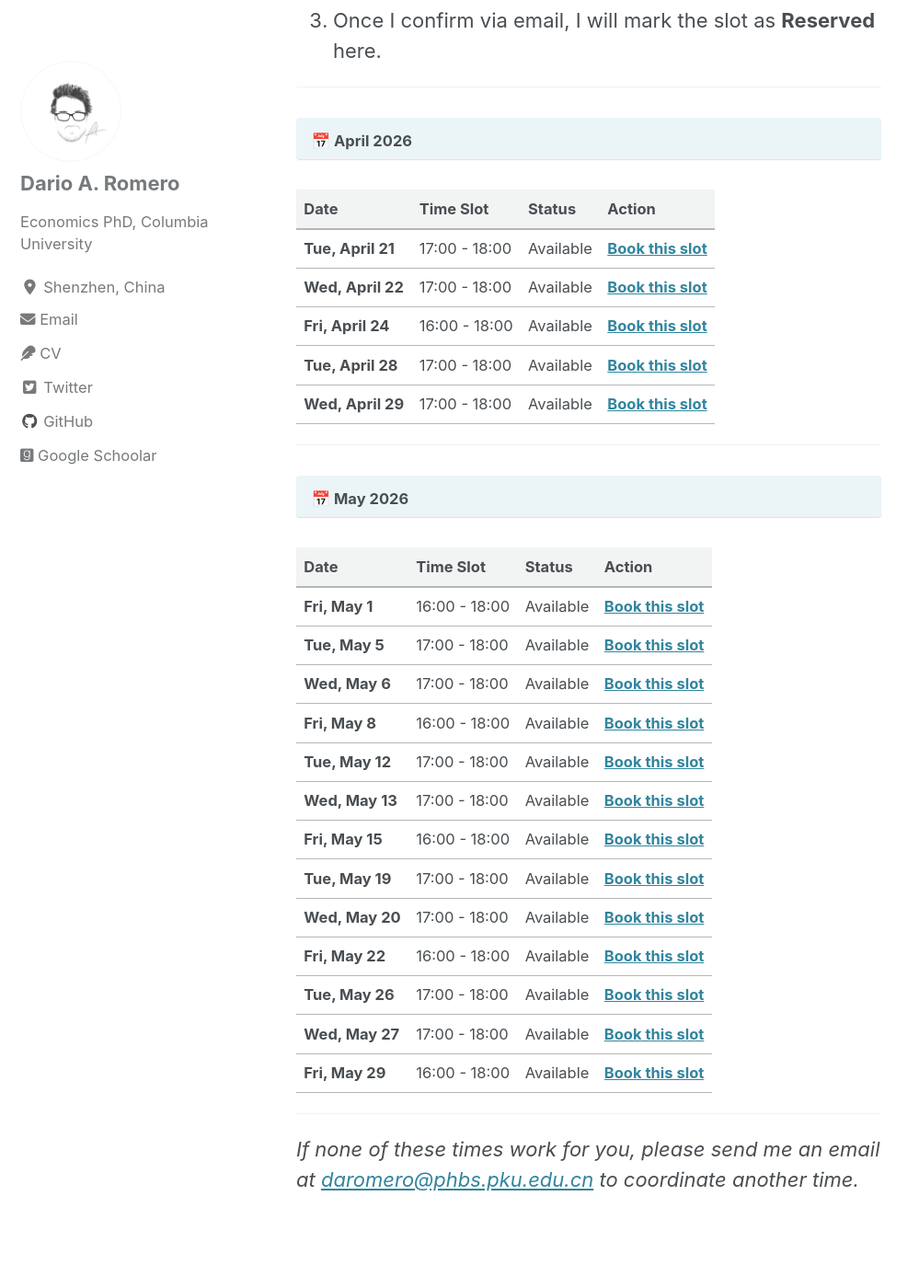
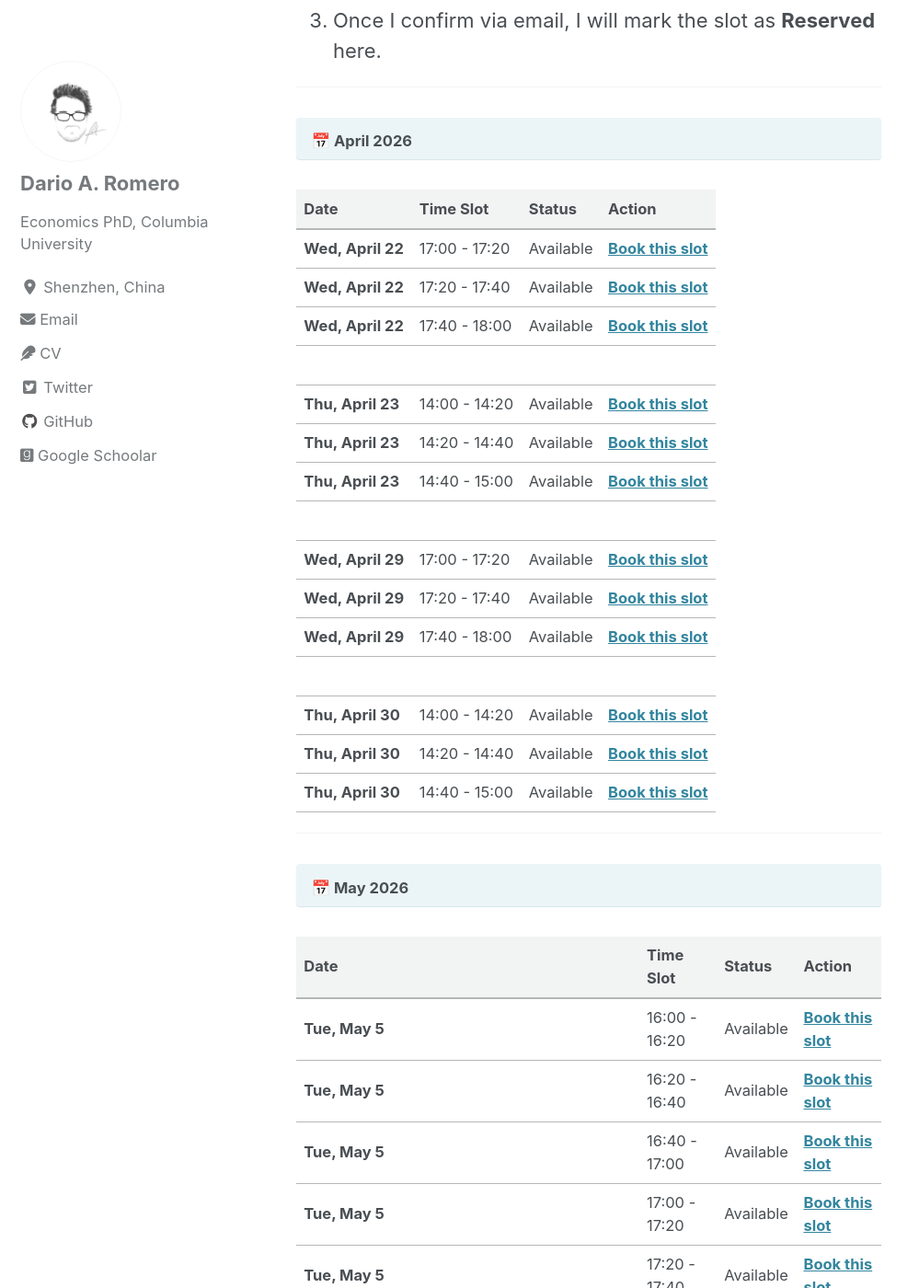
Before and after one commit to Darioaromero/darioaromero.github.io, a Jekyll site: the page built from _pages/appointments.md, in a window 1280 px wide and 1400 px high, scrolled down 745 px. Shown: the whole window at 92% size, without its empty margins (0-999 px from the left). Built offline with Jekyll 4.4.1, drawn with Linux system fonts in a browser that asks for light colours; cached includes are drawn as plain includes; nearby versions of some CDN libraries; some of the changed text lies outside the part shown.

Commit message:
Update appointments.md

```diff
--- a/_pages/appointments.md
+++ b/_pages/appointments.md
@@ -21,11 +21,21 @@ Welcome! Please find the available slots for office hours below. Appointments ar
 
 | Date | Time Slot | Status | Action |
 |:--- |:--- |:--- |:--- |
-| **Tue, April 21** | 17:00 - 18:00 | Available | [**Book this slot**](mailto:daromero@phbs.pku.edu.cn?subject=Booking:%20Tue%20Apr%2021) |
-| **Wed, April 22** | 17:00 - 18:00 | Available | [**Book this slot**](mailto:daromero@phbs.pku.edu.cn?subject=Booking:%20Wed%20Apr%2022) |
-| **Fri, April 24** | 16:00 - 18:00 | Available | [**Book this slot**](mailto:daromero@phbs.pku.edu.cn?subject=Booking:%20Fri%20Apr%2024) |
-| **Tue, April 28** | 17:00 - 18:00 | Available | [**Book this slot**](mailto:daromero@phbs.pku.edu.cn?subject=Booking:%20Tue%20Apr%2028) |
-| **Wed, April 29** | 17:00 - 18:00 | Available | [**Book this slot**](mailto:daromero@phbs.pku.edu.cn?subject=Booking:%20Wed%20Apr%2029) |
+| **Wed, April 22** | 17:00 - 17:20 | Available | [**Book this slot**](mailto:daromero@phbs.pku.edu.cn?subject=Booking:%20Wed%20Apr%2022%2017:00) |
+| **Wed, April 22** | 17:20 - 17:40 | Available | [**Book this slot**](mailto:daromero@phbs.pku.edu.cn?subject=Booking:%20Wed%20Apr%2022%2017:20) |
+| **Wed, April 22** | 17:40 - 18:00 | Available | [**Book this slot**](mailto:daromero@phbs.pku.edu.cn?subject=Booking:%20Wed%20Apr%2022%2017:40) |
+| | | | |
+| **Thu, April 23** | 14:00 - 14:20 | Available | [**Book this slot**](mailto:daromero@phbs.pku.edu.cn?subject=Booking:%20Thu%20Apr%2023%2014:00) |
+| **Thu, April 23** | 14:20 - 14:40 | Available | [**Book this slot**](mailto:daromero@phbs.pku.edu.cn?subject=Booking:%20Thu%20Apr%2023%2014:20) |
+| **Thu, April 23** | 14:40 - 15:00 | Available | [**Book this slot**](mailto:daromero@phbs.pku.edu.cn?subject=Booking:%20Thu%20Apr%2023%2014:40) |
+| | | | |
+| **Wed, April 29** | 17:00 - 17:20 | Available | [**Book this slot**](mailto:daromero@phbs.pku.edu.cn?subject=Booking:%20Wed%20Apr%2029%2017:00) |
+| **Wed, April 29** | 17:20 - 17:40 | Available | [**Book this slot**](mailto:daromero@phbs.pku.edu.cn?subject=Booking:%20Wed%20Apr%2029%2017:20) |
+| **Wed, April 29** | 17:40 - 18:00 | Available | [**Book this slot**](mailto:daromero@phbs.pku.edu.cn?subject=Booking:%20Wed%20Apr%2029%2017:40) |
+| | | | |
+| **Thu, April 30** | 14:00 - 14:20 | Available | [**Book this slot**](mailto:daromero@phbs.pku.edu.cn?subject=Booking:%20Thu%20Apr%2030%2014:00) |
+| **Thu, April 30** | 14:20 - 14:40 | Available | [**Book this slot**](mailto:daromero@phbs.pku.edu.cn?subject=Booking:%20Thu%20Apr%2030%2014:20) |
+| **Thu, April 30** | 14:40 - 15:00 | Available | [**Book this slot**](mailto:daromero@phbs.pku.edu.cn?subject=Booking:%20Thu%20Apr%2030%2014:40) |
 
 ---
 
@@ -34,19 +44,22 @@ Welcome! Please find the available slots for office hours below. Appointments ar
 
 | Date | Time Slot | Status | Action |
 |:--- |:--- |:--- |:--- |
-| **Fri, May 1** | 16:00 - 18:00 | Available | [**Book this slot**](mailto:daromero@phbs.pku.edu.cn?subject=Booking:%20Fri%20May%201) |
-| **Tue, May 5** | 17:00 - 18:00 | Available | [**Book this slot**](mailto:daromero@phbs.pku.edu.cn?subject=Booking:%20Tue%20May%205) |
-| **Wed, May 6** | 17:00 - 18:00 | Available | [**Book this slot**](mailto:daromero@phbs.pku.edu.cn?subject=Booking:%20Wed%20May%206) |
-| **Fri, May 8** | 16:00 - 18:00 | Available | [**Book this slot**](mailto:daromero@phbs.pku.edu.cn?subject=Booking:%20Fri%20May%208) |
-| **Tue, May 12** | 17:00 - 18:00 | Available | [**Book this slot**](mailto:daromero@phbs.pku.edu.cn?subject=Booking:%20Tue%20May%2012) |
-| **Wed, May 13** | 17:00 - 18:00 | Available | [**Book this slot**](mailto:daromero@phbs.pku.edu.cn?subject=Booking:%20Wed%20May%2013) |
-| **Fri, May 15** | 16:00 - 18:00 | Available | [**Book this slot**](mailto:daromero@phbs.pku.edu.cn?subject=Booking:%20Fri%20May%2015) |
-| **Tue, May 19** | 17:00 - 18:00 | Available | [**Book this slot**](mailto:daromero@phbs.pku.edu.cn?subject=Booking:%20Tue%20May%2019) |
-| **Wed, May 20** | 17:00 - 18:00 | Available | [**Book this slot**](mailto:daromero@phbs.pku.edu.cn?subject=Booking:%20Wed%20May%2020) |
-| **Fri, May 22** | 16:00 - 18:00 | Available | [**Book this slot**](mailto:daromero@phbs.pku.edu.cn?subject=Booking:%20Fri%20May%2022) |
-| **Tue, May 26** | 17:00 - 18:00 | Available | [**Book this slot**](mailto:daromero@phbs.pku.edu.cn?subject=Booking:%20Tue%20May%2026) |
-| **Wed, May 27** | 17:00 - 18:00 | Available | [**Book this slot**](mailto:daromero@phbs.pku.edu.cn?subject=Booking:%20Wed%20May%2027) |
-| **Fri, May 29** | 16:00 - 18:00 | Available | [**Book this slot**](mailto:daromero@phbs.pku.edu.cn?subject=Booking:%20Fri%20May%2029) |
+| **Tue, May 5** | 16:00 - 16:20 | Available | [**Book this slot**](mailto:daromero@phbs.pku.edu.cn?subject=Booking:%20Tue%20May%205%2016:00) |
+| **Tue, May 5** | 16:20 - 16:40 | Available | [**Book this slot**](mailto:daromero@phbs.pku.edu.cn?subject=Booking:%20Tue%20May%205%2016:20) |
+| **Tue, May 5** | 16:40 - 17:00 | Available | [**Book this slot**](mailto:daromero@phbs.pku.edu.cn?subject=Booking:%20Tue%20May%205%2016:40) |
+| **Tue, May 5** | 17:00 - 17:20 | Available | [**Book this slot**](mailto:daromero@phbs.pku.edu.cn?subject=Booking:%20Tue%20May%205%2017:00) |
+| **Tue, May 5** | 17:20 - 17:40 | Available | [**Book this slot**](mailto:daromero@phbs.pku.edu.cn?subject=Booking:%20Tue%20May%205%2017:20) |
+| **Tue, May 5** | 17:40 - 18:00 | Available | [**Book this slot**](mailto:daromero@phbs.pku.edu.cn?subject=Booking:%20Tue%20May%205%2017:40) |
+| | | | |
+| **Wed, May 6** | 12:30 - 12:50 | Available | [**Book this slot**](mailto:daromero@phbs.pku.edu.cn?subject=Booking:%20Wed%20May%206%2012:30) |
+| **Wed, May 6** | 12:50 - 13:10 | Available | [**Book this slot**](mailto:daromero@phbs.pku.edu.cn?subject=Booking:%20Wed%20May%206%2012:50) |
+| **Wed, May 6** | 13:10 - 13:30 | Available | [**Book this slot**](mailto:daromero@phbs.pku.edu.cn?subject=Booking:%20Wed%20May%206%2013:10) |
+| | | | |
+| **Thu, May 7** | 17:00 - 17:20 | Available | [**Book this slot**](mailto:daromero@phbs.pku.edu.cn?subject=Booking:%20Thu%20May%207%2017:00) |
+| **Thu, May 7** | 17:20 - 17:40 | Available | [**Book this slot**](mailto:daromero@phbs.pku.edu.cn?subject=Booking:%20Thu%20May%207%2017:20) |
+| **Thu, May 7** | 17:40 - 18:00 | Available | [**Book this slot**](mailto:daromero@phbs.pku.edu.cn?subject=Booking:%20Thu%20May%207%2017:40) |
+| | | | |
+| *[Further May dates follow the same pattern: Tue 16:00-18:00, Wed 12:30-13:30, Thu 17:00-18:00]* | | | |
 
 ---
 
```
